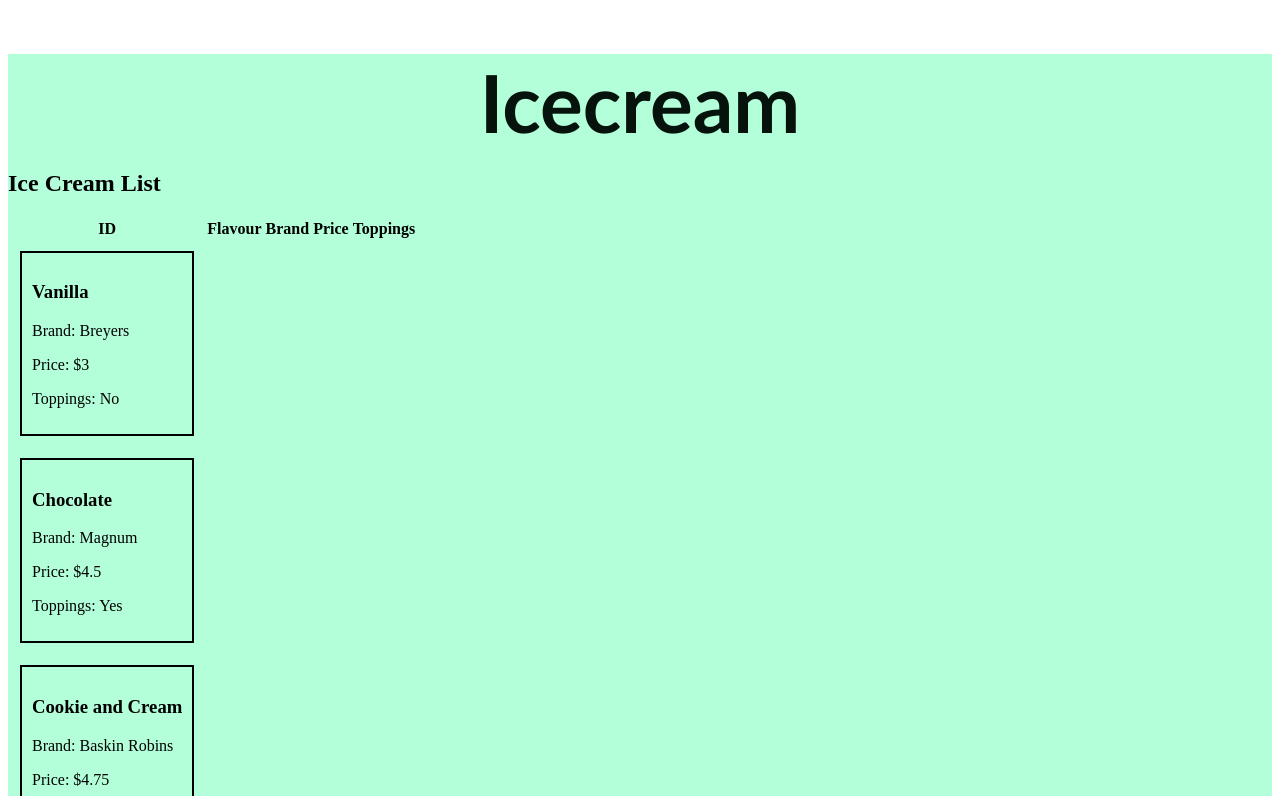
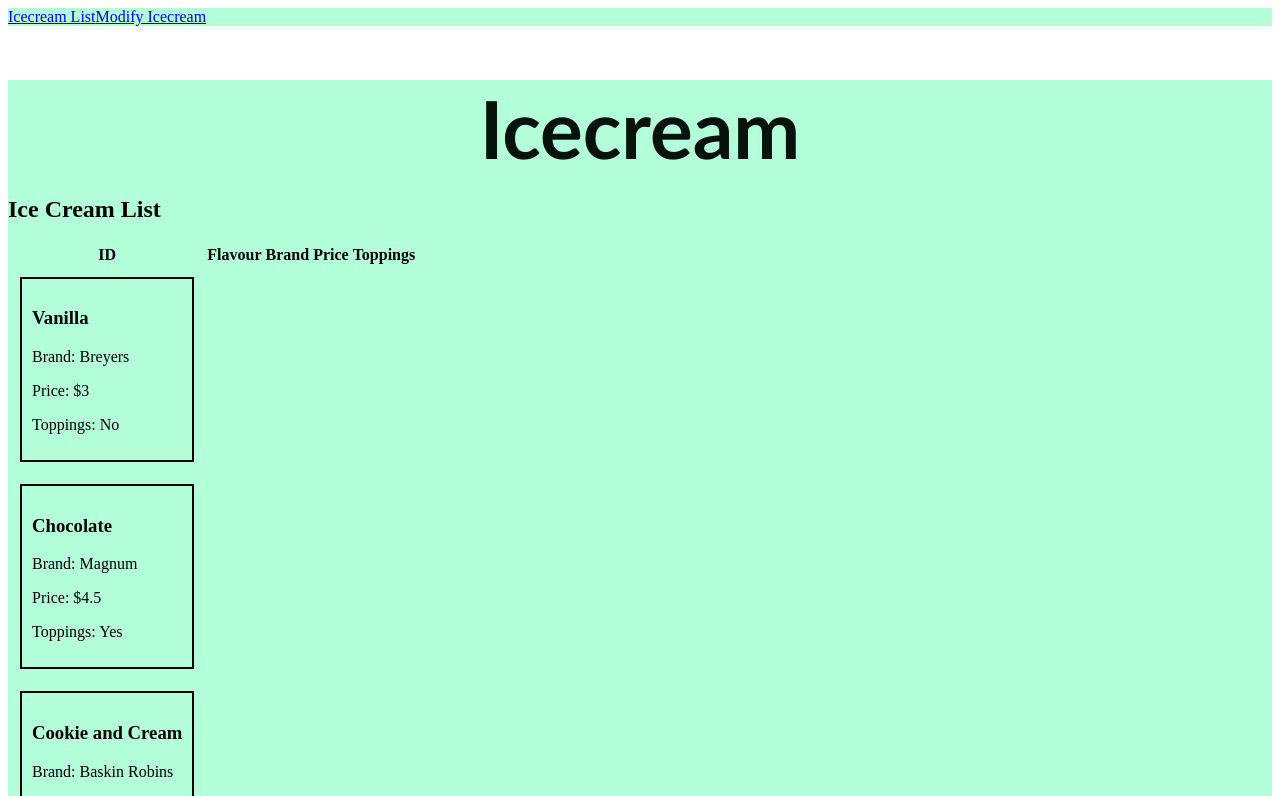
Before and after one commit to Giankaur03/Gian_Kaur_Learning_Angular, an Angular app: page / in a window 1280 px wide. Shown: the top 796 px of the page. Built offline with nearby package versions, Linux system fonts and the light colour scheme.

Commit message:
Added the files

```diff
--- a/src/app/app.component.html
+++ b/src/app/app.component.html
@@ -1,3 +1,10 @@
+<div class="nav-bar">
+  <nav>
+    <a routerLink="/students" routerLinkActive="active">Icecream List</a>
+    <a routerLink="/modify-student" routerLinkActive="active">Modify Icecream</a>
+  </nav>
+</div>
+
 <div class = "app-container">
   <h1>{{ title }}</h1>
   <app-ice-cream-list></app-ice-cream-list>
--- a/src/app/app.component.ts
+++ b/src/app/app.component.ts
@@ -1,5 +1,5 @@
 import { Component } from '@angular/core';
-import { RouterOutlet } from '@angular/router';
+import {RouterLink, RouterLinkActive, RouterOutlet} from '@angular/router';
 import {Icecream} from "./Shared/Modules/icecream";
 import {JsonPipe, NgForOf} from "@angular/common";
 import {IceCreamListComponent} from "./icecream-list/icecream-list.component";
@@ -7,7 +7,7 @@ import {IceCreamListComponent} from "./icecream-list/icecream-list.component";
 @Component({
   selector: 'app-root',
   standalone: true,
-  imports: [RouterOutlet, NgForOf, JsonPipe, IceCreamListComponent],
+  imports: [RouterOutlet, NgForOf, JsonPipe, IceCreamListComponent, RouterLinkActive, RouterLink],
   templateUrl: './app.component.html',
   styleUrl: './app.component.css'
 })
--- /dev/null
+++ b/src/app/modify-icecream-item/modify-icecream-item.component.html
@@ -0,0 +1 @@
+<p>modify-icecream-item works!</p>
--- /dev/null
+++ b/src/app/page-not-found/page-not-found.component.html
@@ -0,0 +1 @@
+<p>page-not-found works!</p>
```
Also changed, not shown: src/app/modify-icecream-item/modify-icecream-item.component.ts (added, +15 -0 lines), src/app/page-not-found/page-not-found.component.ts (added, +12 -0 lines), src/app/modify-icecream-item/modify-icecream-item.component.css (added), src/app/page-not-found/page-not-found.component.css (added), 2 other files (tests, documents, lock files or other folders).
